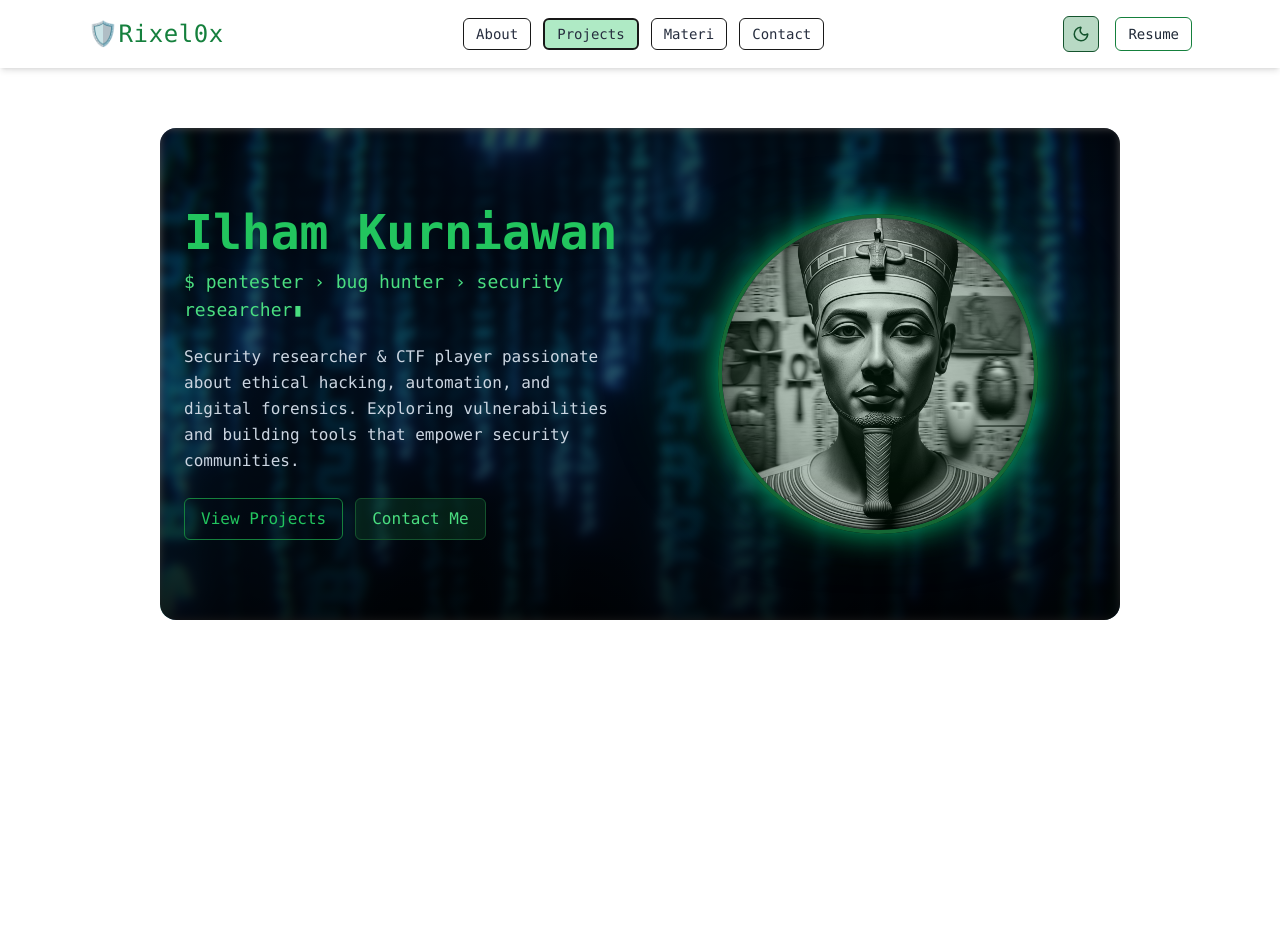
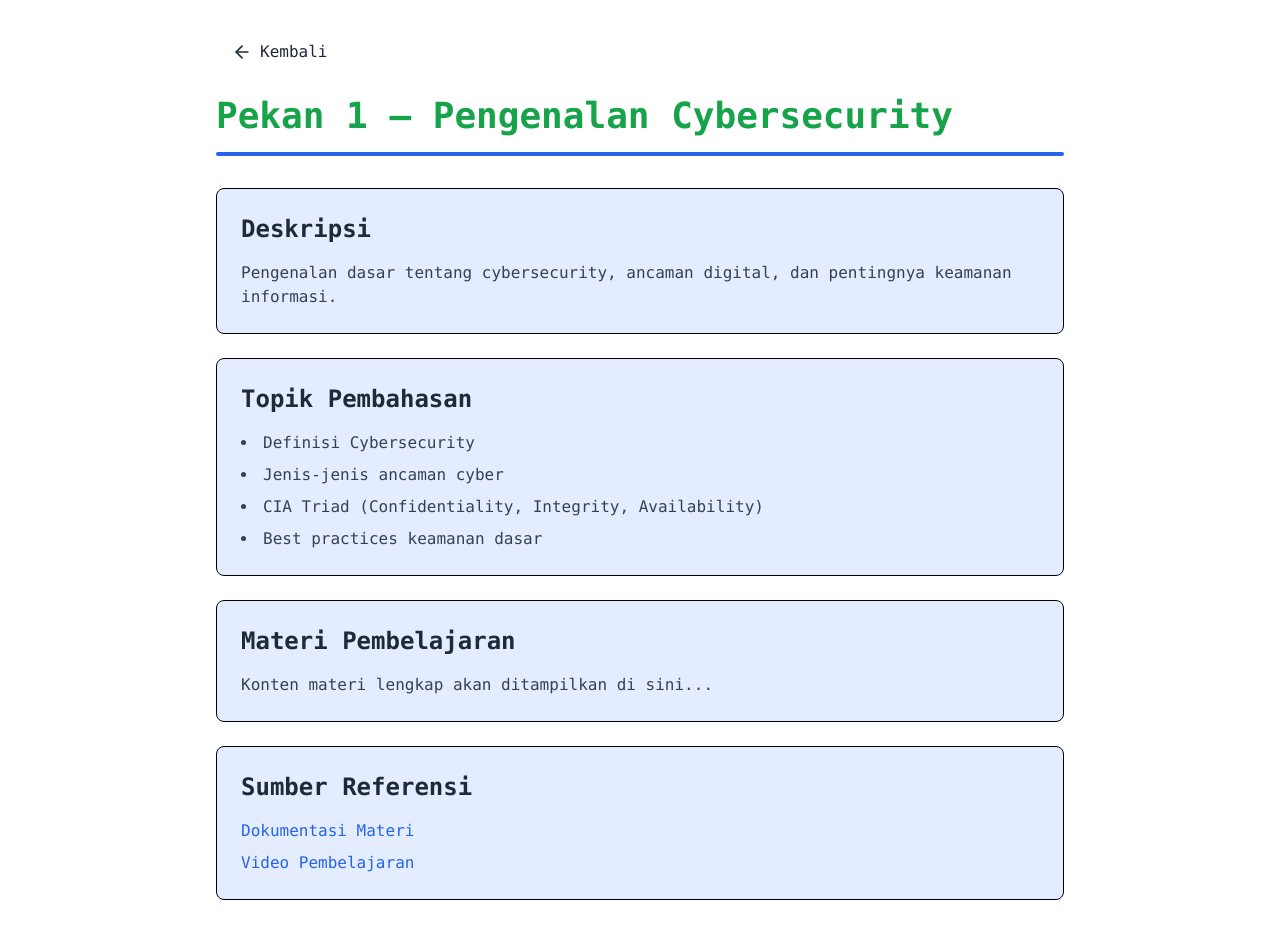
Before and after one commit to WannnIl/Portofolio, a React (Vite) app: page /materi/0 in a window 1280 px wide. Shown: the top 931 px of the page. Built offline with nearby package versions, Linux system fonts and the light colour scheme.

Commit message:
Penambahan Fitur Detail Materi dan Penyesuaian Style beberapa Komponen 3

```diff
--- a/src/App.jsx
+++ b/src/App.jsx
@@ -1,27 +1,18 @@
 import React from "react";
-import Header from "./components/Header";
-import About from "./components/About";
-import Projects from "./components/Projects";
-import Materi from "./components/Materi";
-import Resume from "./components/Resume";
-import Contact from "./components/Contact";
-import Footer from "./components/Footer";
-import ThemeWrapper from "./components/ThemeWrapper";
+import { BrowserRouter as Router, Routes, Route } from "react-router-dom";
 import { ThemeProvider } from "./context/ThemeContext";
+import Home from "./pages/Home";
+import MateriDetail from "./components/MateriDetail";
 
 export default function App() {
   return (
     <ThemeProvider>
-      <div className="min-h-screen bg-white dark:bg-gradient-to-b dark:from-[#08101a] dark:via-[#071428] dark:to-[#00030a] text-gray-800 dark:text-slate-200 font-mono transition-colors duration-500">
-        <Header />
-        <ThemeWrapper />
-        <About />
-        <Projects />
-        <Materi />
-        <Resume />
-        <Contact />
-        <Footer />
-      </div>
+      <Router>
+        <Routes>
+          <Route path="/" element={<Home />} />
+          <Route path="/materi/:id" element={<MateriDetail />} />
+        </Routes>
+      </Router>
     </ThemeProvider>
   );
 }
--- a/src/components/About.jsx
+++ b/src/components/About.jsx
@@ -4,12 +4,12 @@ export default function About() {
   return (
     <section id="about" className="max-w-6xl scroll-mt-20 mx-auto px-6">
       <h2 className="text-3xl font-semibold mb-4">About</h2>
-      <p className="text-lg text-slate-400 leading-relaxed" style={{ color: 'var(--about-desc-color' }}>
+      <p className="text-base text-slate-400 leading-relaxed" style={{ color: 'var(--about-desc-color' }}>
         I’m <span className="text-green-600 font-mono">Ilham Kurniawan</span>, a cybersecurity enthusiast and CTF player with a strong interest in
         penetration testing, network security, and malware analysis. I love exploring vulnerabilities,
         automating recon workflows, and sharing knowledge about ethical hacking.
       </p>
-      <p className="text-lg mt-3" style={{ color: 'var(--about-desc-color' }}>
+      <p className="text-base mt-3" style={{ color: 'var(--about-desc-color' }}>
         Currently pursuing a degree in Information Systems, I balance academics, research, and community activities
         while contributing to open-source cybersecurity tools and learning advanced exploitation.
       </p>
--- a/src/components/Footer.jsx
+++ b/src/components/Footer.jsx
@@ -3,7 +3,7 @@ import { Github, Linkedin, Twitter } from 'lucide-react';
 
 export default function Footer() {
   return (
-    <footer className="max-w-6xl mx-auto px-6 py-8 text-center text-xs text-slate-400 flex flex-col items-center gap-2">
+    <footer className="max-w-6xl mx-auto mt-5 px-6 py-8 text-center text-xs text-slate-400 flex flex-col items-center gap-2">
       <div className="flex items-center gap-2 text-green-400">
         <a
           href="https://github.com/WannnIl"
--- a/src/components/HeroDark.jsx
+++ b/src/components/HeroDark.jsx
@@ -20,15 +20,15 @@ export default function Hero() {
     '--project-tag-bg': 'rgba(52,211,153,0.06)',
     '--project-tag-border': 'rgba(52,211,153,0.18)',
     '--project-border': '#1e3a8a',
-    '--project-bg': '#0a0a0a',
+    '--project-bg': 'rgba(10, 10, 10, 0.5)',
 
     '--about-desc-color': 'white',
 
     '--materi-item-text': '#22c55e',
-    '--materi-item-bg': '#0a0a0a',
+    '--materi-item-bg': 'rgba(10, 10, 10, 0.5)',
     '--materi-item-border': '#1e3a8a',
 
-    '--resume-bg': '#0a0a0a',
+    '--resume-bg': 'rgba(10, 10, 10, 0.5)',
     '--resume-text': '#cbd5e1',
     '--resume-link-color': '#22c55e',
     '--resume-link-color-hover': '#ffffff',
--- /dev/null
+++ b/src/components/MateriDetail.jsx
@@ -0,0 +1,101 @@
+import React from 'react';
+import { useParams, useNavigate } from 'react-router-dom';
+import { materi } from '../data/materi';
+import { ArrowLeft } from 'lucide-react';
+
+export default function MateriDetail() {
+  const { id } = useParams();
+  const navigate = useNavigate();
+  const materiData = materi[parseInt(id)];
+
+  if (!materiData) {
+    return (
+      <div className="min-h-screen flex items-center justify-center">
+        <div className="text-center">
+          <h2 className="text-2xl font-bold mb-4">Materi tidak ditemukan</h2>
+          <button
+            onClick={() => navigate('/')}
+            className="px-4 py-2 bg-blue-600 text-white rounded-lg hover:bg-blue-700"
+          >
+            Kembali ke Beranda
+          </button>
+        </div>
+      </div>
+    );
+  }
+
+  return (
+    <div className="min-h-screen bg-white dark:bg-gradient-to-b dark:from-[#08101a] dark:via-[#071428] dark:to-[#00030a] text-gray-800 dark:text-slate-200 font-mono transition-colors duration-500">
+      <div className="max-w-4xl mx-auto px-6 py-8">
+        {/* Tombol Kembali */}
+        <button
+          onClick={() => navigate('/')}
+          className="flex items-center gap-2 mb-6 px-4 py-2 rounded-lg hover:bg-gray-100 dark:hover:bg-gray-800 transition"
+        >
+          <ArrowLeft size={20} />
+          <span>Kembali</span>
+        </button>
+
+        {/* Header Materi */}
+        <div className="mb-8">
+          <h1 className="text-4xl font-bold mb-4 text-green-600">{materiData.title}</h1>
+          <div className="h-1 w-30 bg-blue-600 rounded"></div>
+        </div>
+
+        {/* Konten Materi */}
+        <div className="prose dark:prose-invert max-w-none">
+          <div className="border border-[#000000] bg-[#e3edff] dark:border-[#1e3a8a] dark:bg-gray-800/50 rounded-lg p-6 mb-6">
+            <h2 className="text-2xl font-semibold mb-4">Deskripsi</h2>
+            <p className="text-gray-700 dark:text-gray-300">
+              {materiData.description || 'Deskripsi materi akan ditampilkan di sini.'}
+            </p>
+          </div>
+
+          {materiData.topics && materiData.topics.length > 0 && (
+            <div className="border border-[#000000] bg-[#e3edff] dark:border-[#1e3a8a] dark:bg-gray-800/50 rounded-lg p-6 mb-6">
+              <h2 className="text-2xl font-semibold mb-4">Topik Pembahasan</h2>
+              <ul className="list-disc list-inside space-y-2">
+                {materiData.topics.map((topic, index) => (
+                  <li key={index} className="text-gray-700 dark:text-gray-300">
+                    {topic}
+                  </li>
+                ))}
+              </ul>
+            </div>
+          )}
+
+          {materiData.content && (
+            <div className="border border-[#000000] bg-[#e3edff] dark:border-[#1e3a8a] dark:bg-gray-800/50 rounded-lg p-6 mb-6">
+              <h2 className="text-2xl font-semibold mb-4">Materi Pembelajaran</h2>
+              <div
+                className="text-gray-700 dark:text-gray-300 whitespace-pre-wrap"
+                dangerouslySetInnerHTML={{ __html: materiData.content }}
+              />
+            </div>
+          )}
+
+
+          {materiData.resources && materiData.resources.length > 0 && (
+            <div className="border border-[#000000] bg-[#e3edff] dark:border-[#1e3a8a] dark:bg-gray-800/50 rounded-lg p-6">
+              <h2 className="text-2xl font-semibold mb-4">Sumber Referensi</h2>
+              <ul className="space-y-2">
+                {materiData.resources.map((resource, index) => (
+                  <li key={index}>
+                    <a
+                      href={resource.url}
+                      target="_blank"
+                      rel="noopener noreferrer"
+                      className="text-blue-600 dark:text-blue-400 hover:underline"
+                    >
+                      {resource.title}
+                    </a>
+                  </li>
+                ))}
+              </ul>
+            </div>
+          )}
+        </div>
+      </div>
+    </div>
+  );
+}
--- a/src/data/materi.js
+++ b/src/data/materi.js
@@ -1,10 +1,122 @@
 export const materi = [
-  'Pekan 1 — Pengenalan Cybersecurity',
-  'Pekan 2 — Linux & Command Line',
-  'Pekan 3 — Networking & Protocols',
-  'Pekan 4 — Web Security Basics',
-  'Pekan 5 — SQL Injection & XSS',
-  'Pekan 6 — Reverse Engineering',
-  'Pekan 7 — Forensic Analysis',
-  'Pekan 8 — Final Project & CTF',
+  {
+    title: 'Pekan 1 — Pengenalan Cybersecurity',
+    description: 'Pengenalan dasar tentang cybersecurity, ancaman digital, dan pentingnya keamanan informasi.',
+    topics: [
+      'Definisi Cybersecurity',
+      'Jenis-jenis ancaman cyber',
+      'CIA Triad (Confidentiality, Integrity, Availability)',
+      'Best practices keamanan dasar'
+    ],
+    content: 'Konten materi lengkap akan ditampilkan di sini...',
+    resources: [
+      { title: 'Dokumentasi Materi', url: '#' },
+      { title: 'Video Pembelajaran', url: '#' }
+    ]
+  },
+  {
+    title: 'Pekan 2 — Linux & Command Line',
+    description: 'Mempelajari sistem operasi Linux dan penggunaan command line untuk keamanan sistem.',
+    topics: [
+      'Pengenalan Linux',
+      'Basic command line',
+      'File system dan permissions',
+      'Shell scripting dasar'
+    ],
+    content: 'Konten materi lengkap akan ditampilkan di sini...',
+    resources: [
+      { title: 'Dokumentasi Materi', url: '#' },
+      { title: 'Video Pembelajaran', url: '#' }
+    ]
+  },
+  {
+    title: 'Pekan 3 — Networking & Protocols',
+    description: 'Memahami konsep networking dan protokol-protokol yang digunakan dalam komunikasi jaringan.',
+    topics: [
+      'OSI Model',
+      'TCP/IP Protocol',
+      'Network scanning',
+      'Wireshark basics'
+    ],
+    content: 'Konten materi lengkap akan ditampilkan di sini...',
+    resources: [
+      { title: 'Dokumentasi Materi', url: '#' },
+      { title: 'Video Pembelajaran', url: '#' }
+    ]
+  },
+  {
+    title: 'Pekan 4 — Web Security Basics',
+    description: 'Dasar-dasar keamanan aplikasi web dan cara melindungi dari serangan umum.',
+    topics: [
+      'HTTP/HTTPS',
+      'Authentication & Authorization',
+      'Session management',
+      'OWASP Top 10'
+    ],
+    content: 'Konten materi lengkap akan ditampilkan di sini...',
+    resources: [
+      { title: 'Dokumentasi Materi', url: '#' },
+      { title: 'Video Pembelajaran', url: '#' }
+    ]
+  },
+  {
+    title: 'Pekan 5 — SQL Injection & XSS',
+    description: 'Mempelajari teknik serangan SQL Injection dan Cross-Site Scripting serta cara pencegahannya.',
+    topics: [
+      'SQL Injection basics',
+      'XSS (Reflected, Stored, DOM-based)',
+      'Input validation',
+      'Prepared statements'
+    ],
+    content: 'Konten materi lengkap akan ditampilkan di sini...',
+    resources: [
+      { title: 'Dokumentasi Materi', url: '#' },
+      { title: 'Video Pembelajaran', url: '#' }
+    ]
+  },
+  {
+    title: 'Pekan 6 — Reverse Engineering',
+    description: 'Teknik reverse engineering untuk menganalisis software dan menemukan vulnerability.',
+    topics: [
+      'Pengenalan reverse engineering',
+      'Disassembly & Debugging',
+      'Binary analysis',
+      'Tools (IDA Pro, Ghidra)'
+    ],
+    content: 'Konten materi lengkap akan ditampilkan di sini...',
+    resources: [
+      { title: 'Dokumentasi Materi', url: '#' },
+      { title: 'Video Pembelajaran', url: '#' }
+    ]
+  },
+  {
+    title: 'Pekan 7 — Forensic Analysis',
+    description: 'Analisis forensik digital untuk investigasi insiden keamanan.',
+    topics: [
+      'Digital forensics methodology',
+      'File system forensics',
+      'Memory forensics',
+      'Log analysis'
+    ],
+    content: 'Konten materi lengkap akan ditampilkan di sini...',
+    resources: [
+      { title: 'Dokumentasi Materi', url: '#' },
+      { title: 'Video Pembelajaran', url: '#' }
+    ]
+  },
+  {
+    title: 'Pekan 8 — Final Project & CTF',
+    description: 'Proyek akhir dan Capture The Flag challenge untuk menerapkan semua materi yang dipelajari.',
+    topics: [
+      'CTF methodology',
+      'Challenge walkthrough',
+      'Report writing',
+      'Presentation skills'
+    ],
+    content: 'Konten materi lengkap akan ditampilkan di sini...',
+    resources: [
+      { title: 'Dokumentasi Materi', url: '#' },
+      { title: 'Video Pembelajaran', url: '#' }
+    ]
+  },
 ];
--- a/src/data/projects.js
+++ b/src/data/projects.js
@@ -1,30 +1,37 @@
 export const projects = [
   {
     id: 1,
+    title: 'Certificate',
+    desc: 'Public archive of appreciation certificates from bug bounty programs, companies, and government agencies. It showcases my achievements in finding and responsibly disclosing security vulnerabilities.',
+    tech: ['Achievement', 'Bug Hunting', 'Cyersecurity'],
+    link: 'https://github.com/WannnIl/Sertifikat-Certificate'
+  },
+  {
+    id: 2,
     title: 'LIBRAGE',
     desc: 'LIBRAGE is a digital library management system designed to improve the efficiency of book collection management and lending transactions.',
     tech: ['Laravel', 'FullStack' , 'PHP', 'Web'],
-    link: '#'
+    link: 'https://github.com/WannnIl/LIBRAGE-Library-Management-System'
   },
   {
-    id: 2,
+    id: 3,
     title: 'WiseTech',
     desc: 'Gadget review site with user authentication, admin dashboard, and comment system.',
     tech: ['FastAPI', 'Backend', 'Python', 'Web'],
-    link: '#'
-  },
-  {
-    id: 3,
-    title: 'AutoRecon Script',
-    desc: 'Python-based automated recon tool integrating Subfinder, Nmap, and Httpx.',
-    tech: ['Python', 'Recon', 'Automation'],
-    link: '#'
+    link: 'https://github.com/WannnIl/WiseTech'
   },
   {
     id: 4,
-    title: 'Web Vuln Dashboard',
-    desc: 'React + Flask dashboard visualizing found vulnerabilities in bug bounty targets.',
-    tech: ['React', 'Flask', 'Chart.js'],
-    link: '#'
+    title: 'TodoZen',
+    desc: 'Organize your daily tasks and get a boost of enthusiasm every day. TodoZen helps you stay productive and motivated to achieve your goals.',
+    tech: ['Java', 'Android', 'Mobile App'],
+    link: 'https://github.com/WannnIl/TodoZen'
+  },
+  {
+    id: 5,
+    title: 'InjX-Scanner',
+    desc: 'A simple tool for detecting SQL Injection (SQLi) and Reflected XSS in URL parameters. This tool was created as a learning tool for understanding the fundamentals of web security and URL parameter testing.',
+    tech: ['Python', 'Tools', 'Bug Hunting', 'Cybersecurity'],
+    link: 'https://github.com/WannnIl/web-vuln-dashboard'
   }
 ];
--- /dev/null
+++ b/src/pages/Home.jsx
@@ -0,0 +1,24 @@
+import React from "react";
+import Header from "../components/Header";
+import About from "../components/About";
+import Projects from "../components/Projects";
+import Materi from "../components/Materi";
+import Resume from "../components/Resume";
+import Contact from "../components/Contact";
+import Footer from "../components/Footer";
+import ThemeWrapper from "../components/ThemeWrapper";
+
+export default function Home() {
+  return (
+    <div className="min-h-screen bg-white dark:bg-gradient-to-b dark:from-[#08101a] dark:via-[#071428] dark:to-[#00030a] text-gray-800 dark:text-slate-200 font-mono transition-colors duration-500">
+      <Header />
+      <ThemeWrapper />
+      <About />
+      <Projects />
+      <Materi />
+      <Resume />
+      <Contact />
+      <Footer />
+    </div>
+  );
+}
```
Also changed, not shown: src/components/Materi.jsx (+8 -4 lines), src/components/Projects.jsx (+10 -2 lines).
